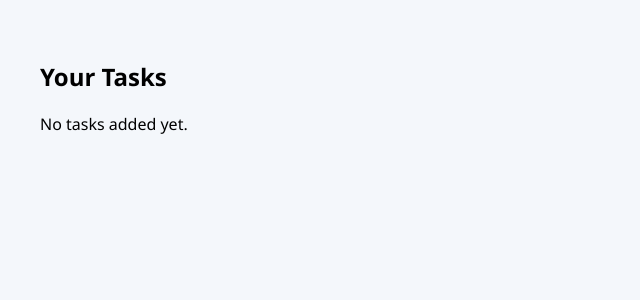
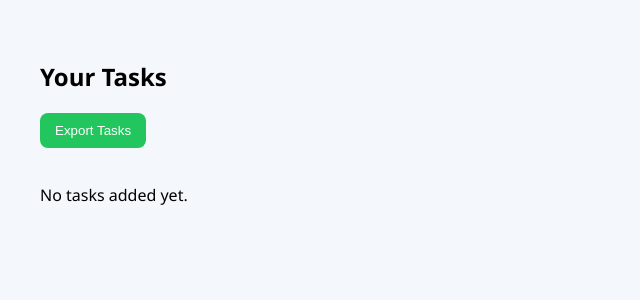
Before and after one commit to Mujakkir-96/TaskManager, a React (Create React App) app: page /tasks in a window 1280 px wide. Shown: the top 300 px of the page, without its empty margins (0-640 px from the left). Built offline with nearby package versions, Linux system fonts and the light colour scheme.

Commit message:
TaskList page updated with button to Download TaskList in to PC

```diff
--- a/src/pages/TaskList.js
+++ b/src/pages/TaskList.js
@@ -23,6 +23,18 @@ function TaskList() {
             <Navbar />
             <div className="task-list">
                 <h2>Your Tasks</h2>
+                <button className="export-btn" onClick={() => {
+                    const data = JSON.stringify(tasks, null, 2);
+                    const blob = new Blob([data], { type: "application/json" });
+                    const url = URL.createObjectURL(blob);
+
+                    const a = document.createElement("a");
+                    a.href = url;
+                    a.download = "tasks.json";
+                    a.click();
+                }}>
+                    Export Tasks
+                </button>
 
                 {tasks.length === 0 && <p>No tasks added yet.</p>}
 
--- a/src/style.css
+++ b/src/style.css
@@ -245,3 +245,13 @@ body {
         transform: translateY(0);
     }
 }
+
+.export-btn {
+    background: #22c55e;
+    color: white;
+    border: none;
+    padding: 10px 15px;
+    border-radius: 8px;
+    margin-bottom: 20px;
+    cursor: pointer;
+}
```
